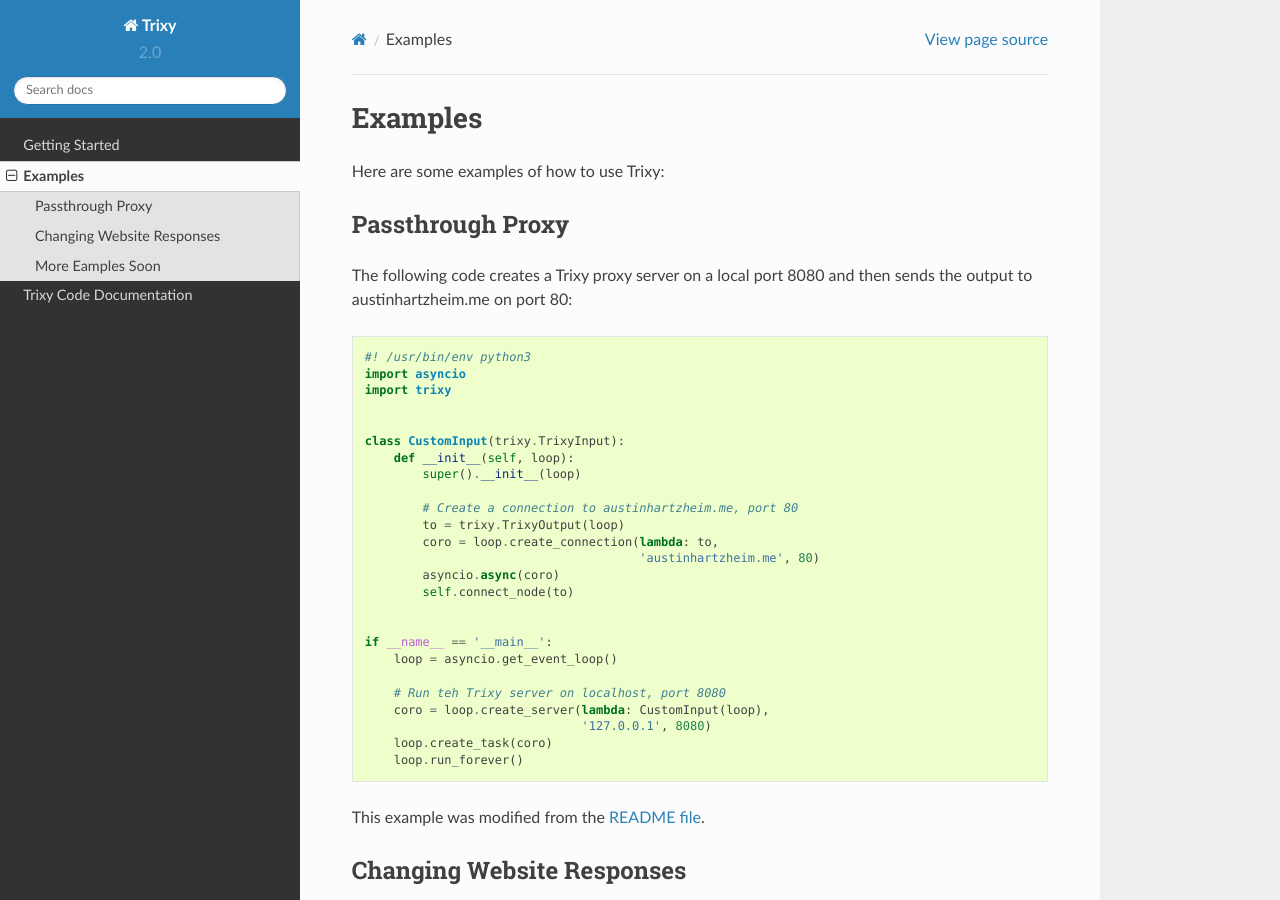
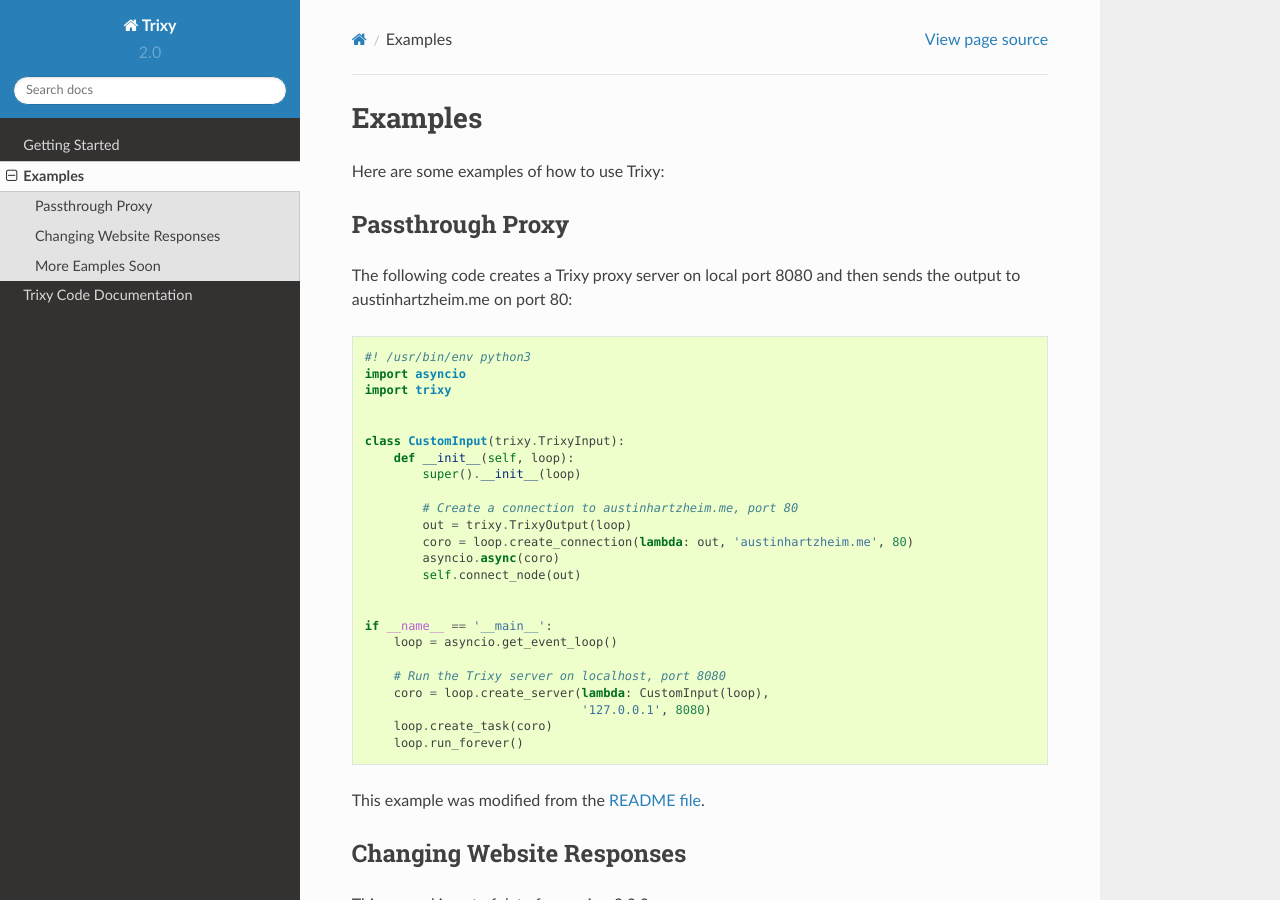
Before and after one commit to austinhartzheim/trixy, a Sphinx documentation site: the page built from docs/examples.rst, in a window 1280 px wide and 900 px high. Built offline with Sphinx 7.4.7 and the Read the Docs theme 2.0.0, drawn with Linux system fonts in a browser that asks for light colours.

Commit message:
Minor documentation and commenting changes.

```diff
--- a/docs/examples.rst
+++ b/docs/examples.rst
@@ -15,7 +15,7 @@
 Passthrough Proxy
 =================
 
-The following code creates a Trixy proxy server on a local port 8080 and then sends the output to austinhartzheim.me on port 80::
+The following code creates a Trixy proxy server on local port 8080 and then sends the output to austinhartzheim.me on port 80::
 
    #! /usr/bin/env python3
    import asyncio
@@ -27,17 +27,16 @@
            super().__init__(loop)
 
 	   # Create a connection to austinhartzheim.me, port 80
-           to = trixy.TrixyOutput(loop)
-           coro = loop.create_connection(lambda: to,
-                                         'austinhartzheim.me', 80)
+           out = trixy.TrixyOutput(loop)
+           coro = loop.create_connection(lambda: out, 'austinhartzheim.me', 80)
            asyncio.async(coro)
-           self.connect_node(to)
+           self.connect_node(out)
 
 
    if __name__ == '__main__':
        loop = asyncio.get_event_loop()
 
-       # Run teh Trixy server on localhost, port 8080
+       # Run the Trixy server on localhost, port 8080
        coro = loop.create_server(lambda: CustomInput(loop),
                                  '127.0.0.1', 8080)
        loop.create_task(coro)
--- a/trixy/__init__.py
+++ b/trixy/__init__.py
@@ -155,7 +155,6 @@
 
         coro = self.loop.create_server(lambda: self.tinput(self.loop),
                                        self.host, self.port)
-        #asyncio.async(coro)
         self.server = self.loop.run_until_complete(coro)
 
     def close(self):
@@ -182,10 +181,8 @@
     '''
     Once a connection is open, establish an output chain.
     '''
-    #def __init__(self, transport):
     def __init__(self, loop):
         super().__init__()
-        #self.transport = transport
         self.loop = loop
 
         self.recvsize = 16384
```
